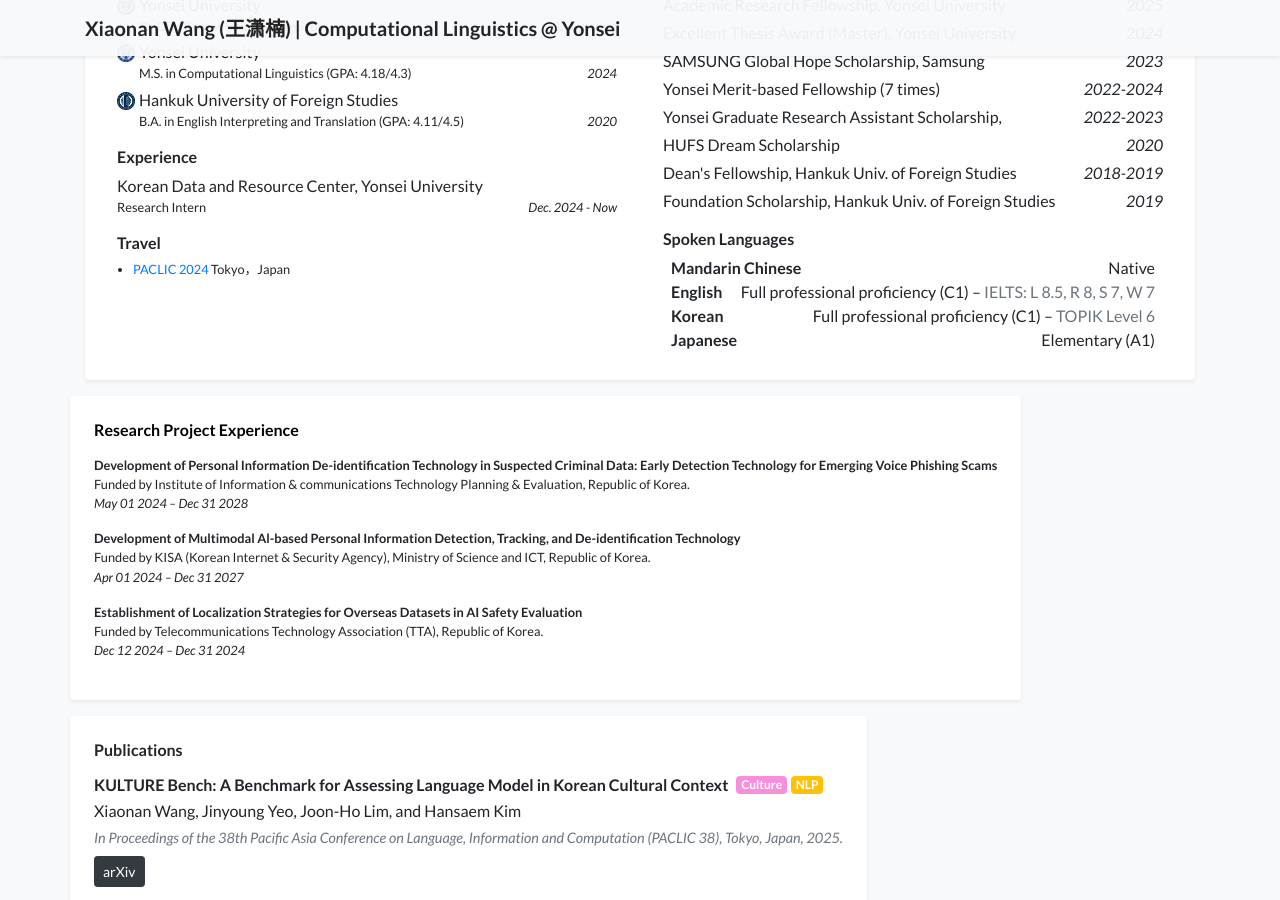
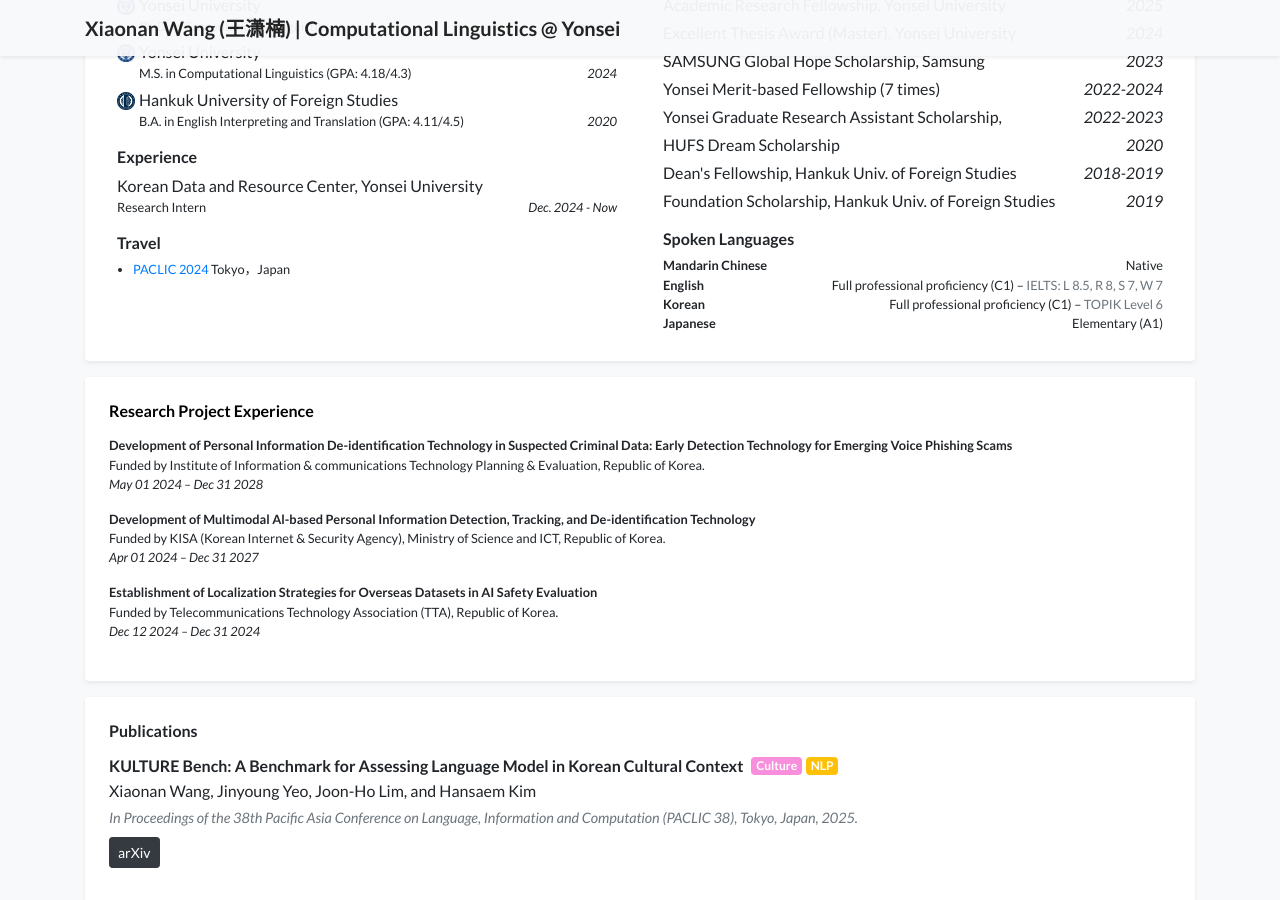
Before and after one commit to wangxiaonan-git/wangxiaonan-git.github.io, a Jekyll site: the page built from index.html, in a window 1280 px wide and 900 px high, scrolled down 535 px. Built offline with Jekyll 4.4.1, drawn with Linux system fonts in a browser that asks for light colours; a style sheet for code colours, icons or effects is not loaded.

Commit message:
Update experience_card.html

```diff
--- a/_includes/widgets/experience_card.html
+++ b/_includes/widgets/experience_card.html
@@ -63,7 +63,7 @@
 
                 {% if site.data.profile.spoken_languages %}
                 <h6 class="mb-2 mt-3">Spoken Languages</h6>
-                <div class="mx-2 my-1">
+                <ul class="list-unstyled mb-1 small">
                   {% for lang in site.data.profile.spoken_languages %}
                     <li class="d-flex justify-content-between">
                       <strong>{{ lang.name }}</strong>
```
